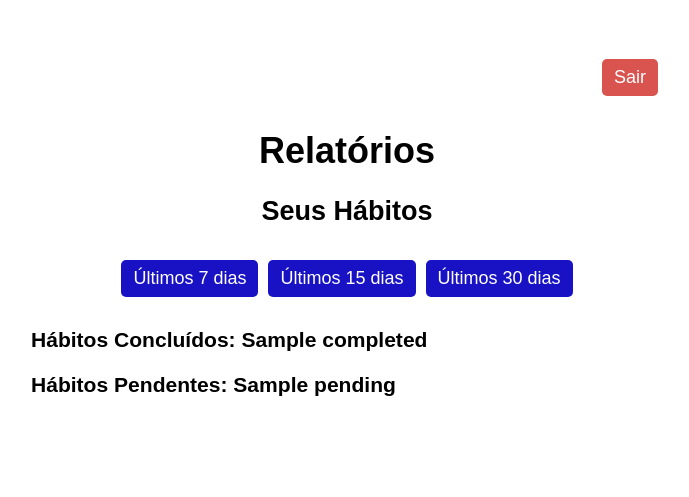
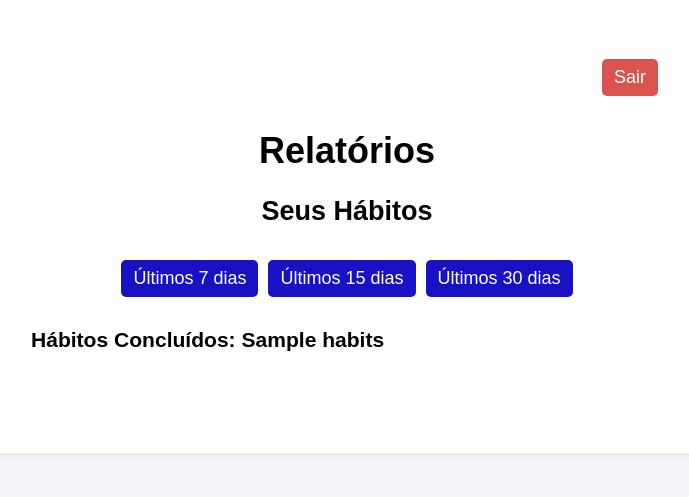
Before and after one commit to orafaeldantas/habit-tracker, a Flask app: template templates/reports.html in a window 1280 px wide. Shown: the part 101-598 px from the top of the page, without its empty margins (293-982 px from the left). Run offline with Flask 3, Linux system fonts and the light colour scheme; the template is opened without the code that fills it: most values are stand-ins (such as "Sample title", 1, 10 or a date in 2020).

Commit message:
feat: add filter_report function to the database.py file to obtain completed habits

```diff
--- a/templates/dashboard.html
+++ b/templates/dashboard.html
@@ -16,7 +16,7 @@
     <h2>Seus Hábitos</h2>
 
     <a href="{{ url_for('habits.insert_habit') }}" class="btn btn-add-habit">+ Adicionar hábito</a>
-    <a href="{{ url_for('habits.reports') }}" class="btn btn-reports">Relatório dos Hábitos</a>
+    <a href="{{ url_for('habits.reports', filter=1) }}" class="btn btn-reports">Relatório dos Hábitos</a>
     {% if habits %}
       <ul class="habit-list">
         {% for habit in habits %}
--- a/templates/reports.html
+++ b/templates/reports.html
@@ -19,13 +19,12 @@
       <h2>Seus Hábitos</h2>
 
       <div class="container-btn">
-        <a href="#" class="btn btn-seven-days">Últimos 7 dias</a>
-        <a href="#" class="btn btn-fifteen-days">Últimos 15 dias</a>
-        <a href="#" class="btn btn-thirty-days">Últimos 30 dias</a>
+        <a href="{{ url_for('habits.reports', filter=1) }}" class="btn btn-seven-days">Últimos 7 dias</a>
+        <a href="{{ url_for('habits.reports', filter=2) }}" class="btn btn-fifteen-days">Últimos 15 dias</a>
+        <a href="{{ url_for('habits.reports',  filter=3) }}" class="btn btn-thirty-days">Últimos 30 dias</a>
       </div>
 
-      <h3>Hábitos Concluídos: {{habits['completed']}}</h3>
-      <h3>Hábitos Pendentes: {{habits['pending']}}</h3>
+      <h3>Hábitos Concluídos: {{ habits }}</h3>
 
     </div>
 
```
Also changed, not shown: database.py (+8 -6 lines), routes/habits.py (+20 -7 lines).
